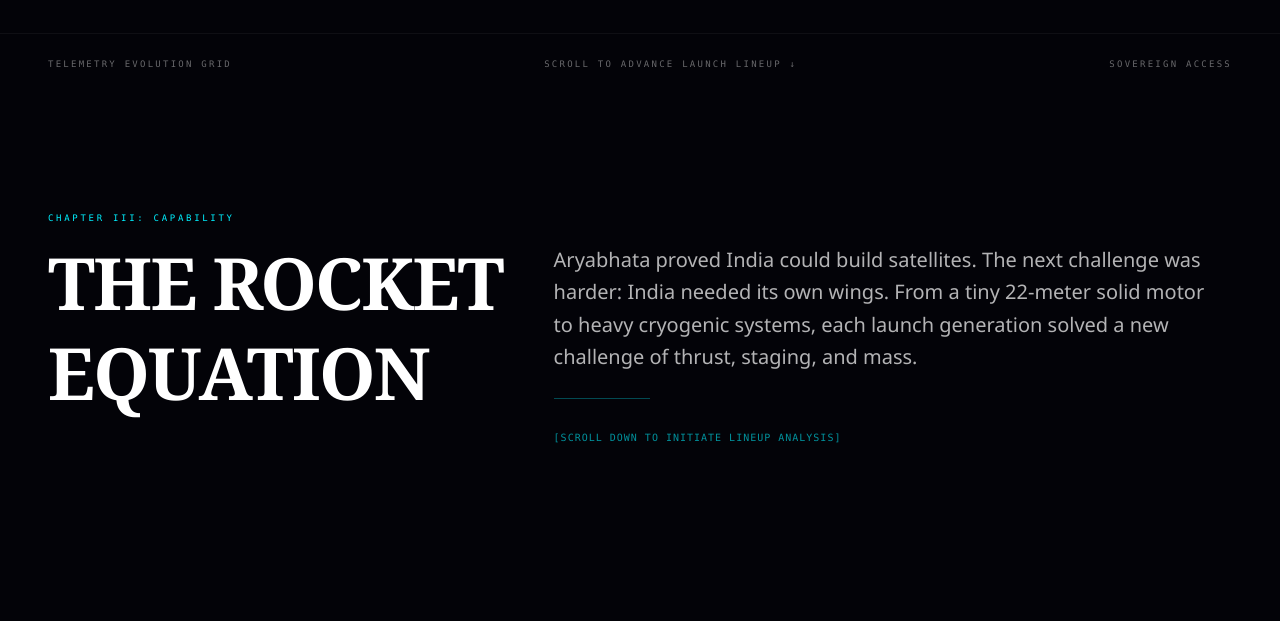
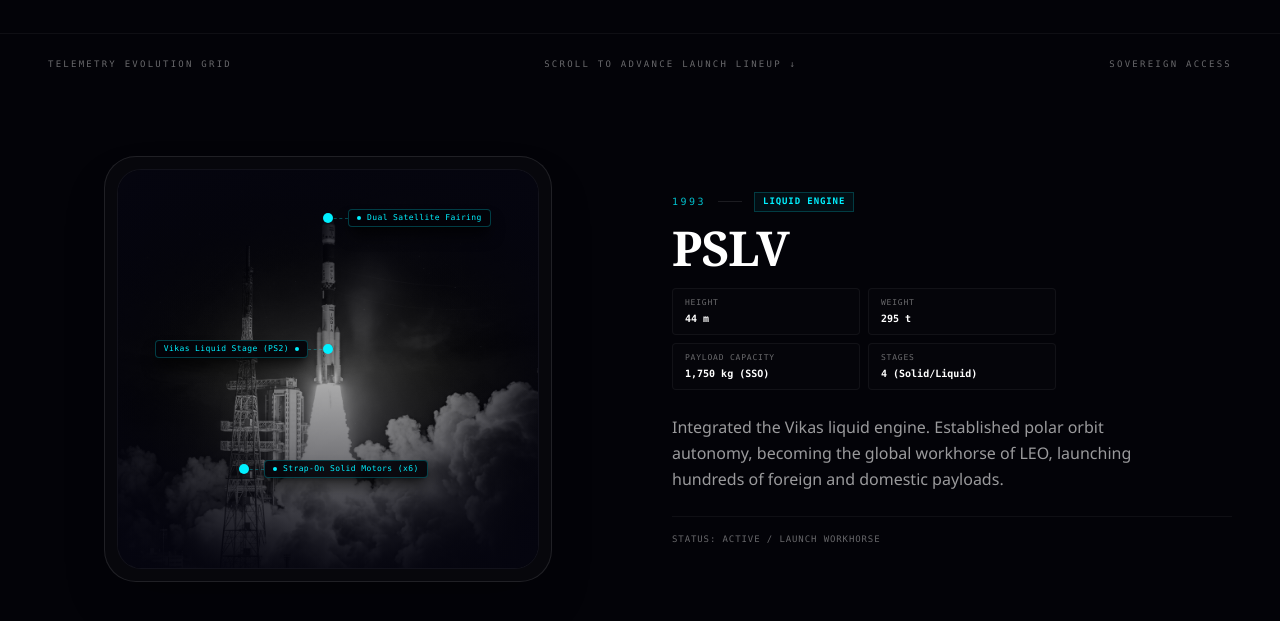
Before and after one commit to GurugramInvestorsclub/indianspacesector, a Next.js app: page / in a window 1280 px wide. Shown: the part 8831-9452 px from the top of the page. Built offline with nearby package versions, Linux system fonts and the light colour scheme.

Commit message:
overlapping issue

```diff
--- a/src/components/sections/launch-evolution.tsx
+++ b/src/components/sections/launch-evolution.tsx
@@ -1,8 +1,8 @@
 "use client";
 
-import React, { useRef } from "react";
+import React, { useRef, useState } from "react";
 import Image from "next/image";
-import { motion, useScroll, useTransform } from "motion/react";
+import { motion, useScroll, useMotionValueEvent } from "motion/react";
 
 interface Callout {
   label: string;
@@ -28,93 +28,32 @@ interface RocketData {
 
 export function LaunchEvolution() {
   const containerRef = useRef<HTMLDivElement>(null);
+  const [activeIndex, setActiveIndex] = useState(0);
 
   const { scrollYProgress } = useScroll({
     target: containerRef,
     offset: ["start start", "end end"]
   });
 
-  const getSceneTransforms = (index: number) => {
-    const ranges = [
-      { inStart: 0.0, inEnd: 0.0, outStart: 0.08, outEnd: 0.14 },       // Intro
-      { inStart: 0.10, inEnd: 0.14, outStart: 0.22, outEnd: 0.28 },     // SLV-3
-      { inStart: 0.24, inEnd: 0.28, outStart: 0.36, outEnd: 0.42 },     // ASLV
-      { inStart: 0.38, inEnd: 0.42, outStart: 0.50, outEnd: 0.57 },     // PSLV
-      { inStart: 0.52, inEnd: 0.57, outStart: 0.65, outEnd: 0.71 },     // GSLV
-      { inStart: 0.67, inEnd: 0.71, outStart: 0.79, outEnd: 0.85 },     // LVM3
-      { inStart: 0.81, inEnd: 0.85, outStart: 0.95, outEnd: 1.00 },     // SSLV
-    ];
-
-    const r = ranges[index];
-
-    let opacityInput, opacityOutput;
-    let yInput, yOutput;
-    let pointerInput, pointerOutput;
-
-    if (index === 0) {
-      opacityInput = [0.0, r.outStart, r.outEnd];
-      opacityOutput = [1, 1, 0];
-      yInput = [0.0, r.outEnd];
-      yOutput = [0, -40];
-      pointerInput = [0.0, r.outStart, r.outEnd];
-      pointerOutput = ["auto", "auto", "none"] as any;
+  // Track active slide index using standard motion value event listener
+  useMotionValueEvent(scrollYProgress, "change", (latest) => {
+    // 7 scenes split across 0 to 1 scroll progress range:
+    if (latest < 0.12) {
+      setActiveIndex(0);
+    } else if (latest < 0.26) {
+      setActiveIndex(1);
+    } else if (latest < 0.40) {
+      setActiveIndex(2);
+    } else if (latest < 0.54) {
+      setActiveIndex(3);
+    } else if (latest < 0.68) {
+      setActiveIndex(4);
+    } else if (latest < 0.82) {
+      setActiveIndex(5);
     } else {
-      opacityInput = [r.inStart, r.inEnd, r.outStart, r.outEnd];
-      opacityOutput = [0, 1, 1, 0];
-      yInput = [r.inStart, r.inEnd, r.outStart, r.outEnd];
-      yOutput = [40, 0, 0, -40];
-      pointerInput = [r.inStart, r.inEnd, r.outStart, r.outEnd];
-      pointerOutput = ["none", "auto", "auto", "none"] as any;
+      setActiveIndex(6);
     }
-
-    return { opacityInput, opacityOutput, yInput, yOutput, pointerInput, pointerOutput };
-  };
-
-  // Statically declare transforms to satisfy React Hook rules
-  const t0 = getSceneTransforms(0);
-  const opacity0 = useTransform(scrollYProgress, t0.opacityInput, t0.opacityOutput);
-  const y0 = useTransform(scrollYProgress, t0.yInput, t0.yOutput);
-  const pe0 = useTransform(scrollYProgress, t0.pointerInput, t0.pointerOutput);
-
-  const t1 = getSceneTransforms(1);
-  const opacity1 = useTransform(scrollYProgress, t1.opacityInput, t1.opacityOutput);
-  const y1 = useTransform(scrollYProgress, t1.yInput, t1.yOutput);
-  const pe1 = useTransform(scrollYProgress, t1.pointerInput, t1.pointerOutput);
-
-  const t2 = getSceneTransforms(2);
-  const opacity2 = useTransform(scrollYProgress, t2.opacityInput, t2.opacityOutput);
-  const y2 = useTransform(scrollYProgress, t2.yInput, t2.yOutput);
-  const pe2 = useTransform(scrollYProgress, t2.pointerInput, t2.pointerOutput);
-
-  const t3 = getSceneTransforms(3);
-  const opacity3 = useTransform(scrollYProgress, t3.opacityInput, t3.opacityOutput);
-  const y3 = useTransform(scrollYProgress, t3.yInput, t3.yOutput);
-  const pe3 = useTransform(scrollYProgress, t3.pointerInput, t3.pointerOutput);
-
-  const t4 = getSceneTransforms(4);
-  const opacity4 = useTransform(scrollYProgress, t4.opacityInput, t4.opacityOutput);
-  const y4 = useTransform(scrollYProgress, t4.yInput, t4.yOutput);
-  const pe4 = useTransform(scrollYProgress, t4.pointerInput, t4.pointerOutput);
-
-  const t5 = getSceneTransforms(5);
-  const opacity5 = useTransform(scrollYProgress, t5.opacityInput, t5.opacityOutput);
-  const y5 = useTransform(scrollYProgress, t5.yInput, t5.yOutput);
-  const pe5 = useTransform(scrollYProgress, t5.pointerInput, t5.pointerOutput);
-
-  const t6 = getSceneTransforms(6);
-  const opacity6 = useTransform(scrollYProgress, t6.opacityInput, t6.opacityOutput);
-  const y6 = useTransform(scrollYProgress, t6.yInput, t6.yOutput);
-  const pe6 = useTransform(scrollYProgress, t6.pointerInput, t6.pointerOutput);
-
-  const sceneStyles = [
-    { opacity: opacity0, y: y0, pointerEvents: pe0 },
-    { opacity: opacity1, y: y1, pointerEvents: pe1 },
-    { opacity: opacity2, y: y2, pointerEvents: pe2 },
-    { opacity: opacity3, y: y3, pointerEvents: pe3 },
-    { opacity: opacity4, y: y4, pointerEvents: pe4 },
-    { opacity: opacity5, y: y5, pointerEvents: pe5 },
-    { opacity: opacity6, y: y6, pointerEvents: pe6 },
-  ];
+  });
 
   const rockets: RocketData[] = [
     {
@@ -241,7 +180,12 @@ export function LaunchEvolution() {
 
         {/* ----------------- Scene 0: Introduction ----------------- */}
         <motion.div
-          style={sceneStyles[0] as any}
+          animate={{
+            opacity: activeIndex === 0 ? 1 : 0,
+            y: activeIndex === 0 ? 0 : -35,
+            pointerEvents: activeIndex === 0 ? "auto" : "none" as any
+          }}
+          transition={{ duration: 0.65, ease: [0.16, 1, 0.3, 1] }}
           className="absolute inset-0 z-10 flex flex-col justify-center max-w-7xl mx-auto px-6 md:px-12 w-full h-full"
         >
           <div className="grid grid-cols-1 lg:grid-cols-[40%_1fr] gap-8 items-start">
@@ -271,12 +215,17 @@ export function LaunchEvolution() {
         {/* ----------------- Scenes 1 to 6: Launch Vehicles ----------------- */}
         {rockets.map((rocket, index) => {
           const isEven = index % 2 === 0;
-          const sceneStyle = sceneStyles[index + 1];
+          const isActive = activeIndex === index + 1;
 
           return (
             <motion.div
               key={rocket.id}
-              style={sceneStyle as any}
+              animate={{
+                opacity: isActive ? 1 : 0,
+                y: isActive ? 0 : 35,
+                pointerEvents: isActive ? "auto" : "none" as any
+              }}
+              transition={{ duration: 0.65, ease: [0.16, 1, 0.3, 1] }}
               className="absolute inset-0 z-10 flex items-center justify-center max-w-7xl mx-auto px-6 md:px-12 w-full h-full"
             >
               <div className={`flex flex-col md:flex-row items-center gap-8 md:gap-16 w-full ${
@@ -305,12 +254,15 @@ export function LaunchEvolution() {
                       {/* HUD Grid Overlay */}
                       <div className="absolute inset-0 bg-grid-pattern opacity-[0.04] pointer-events-none" />
 
-                      {/* Telemetry Callout lines overlay */}
-                      {rocket.callouts.map((callout, cIdx) => {
+                      {/* Telemetry Callout lines overlay - Staggered fade in when active */}
+                      {isActive && rocket.callouts.map((callout, cIdx) => {
                         const isLeft = callout.align === "left";
                         return (
-                          <div
+                          <motion.div
                             key={cIdx}
+                            initial={{ opacity: 0 }}
+                            animate={{ opacity: 1 }}
+                            transition={{ delay: 0.4 + cIdx * 0.12, duration: 0.4 }}
                             className="absolute z-20 pointer-events-none"
                             style={{ top: `${callout.y}%`, left: `${callout.x}%` }}
                           >
@@ -340,7 +292,7 @@ export function LaunchEvolution() {
                               <span className="w-1 h-1 rounded-full bg-[#00F0FF]" />
                               <span>{callout.label}</span>
                             </div>
-                          </div>
+                          </motion.div>
                         );
                       })}
                     </div>
```
